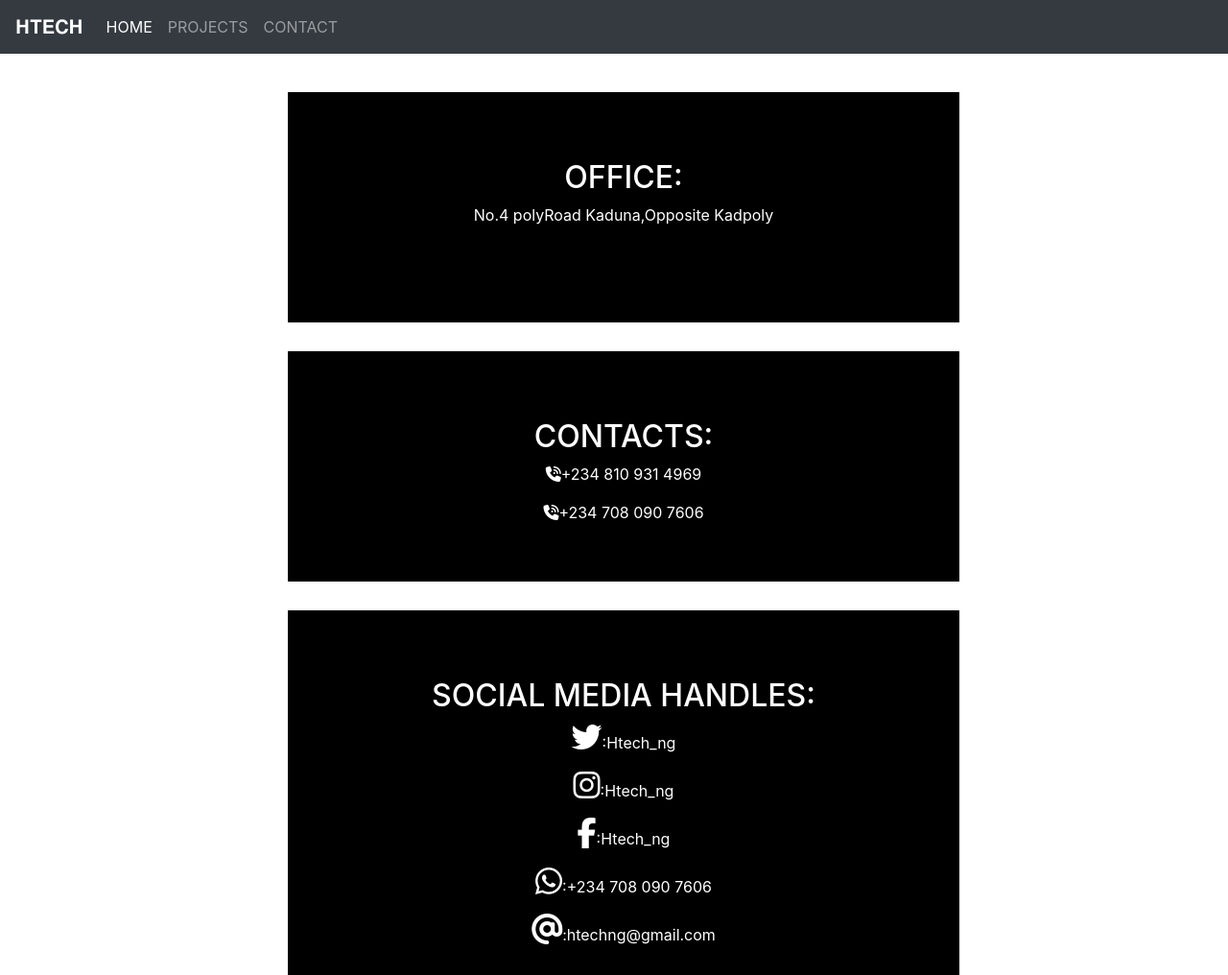
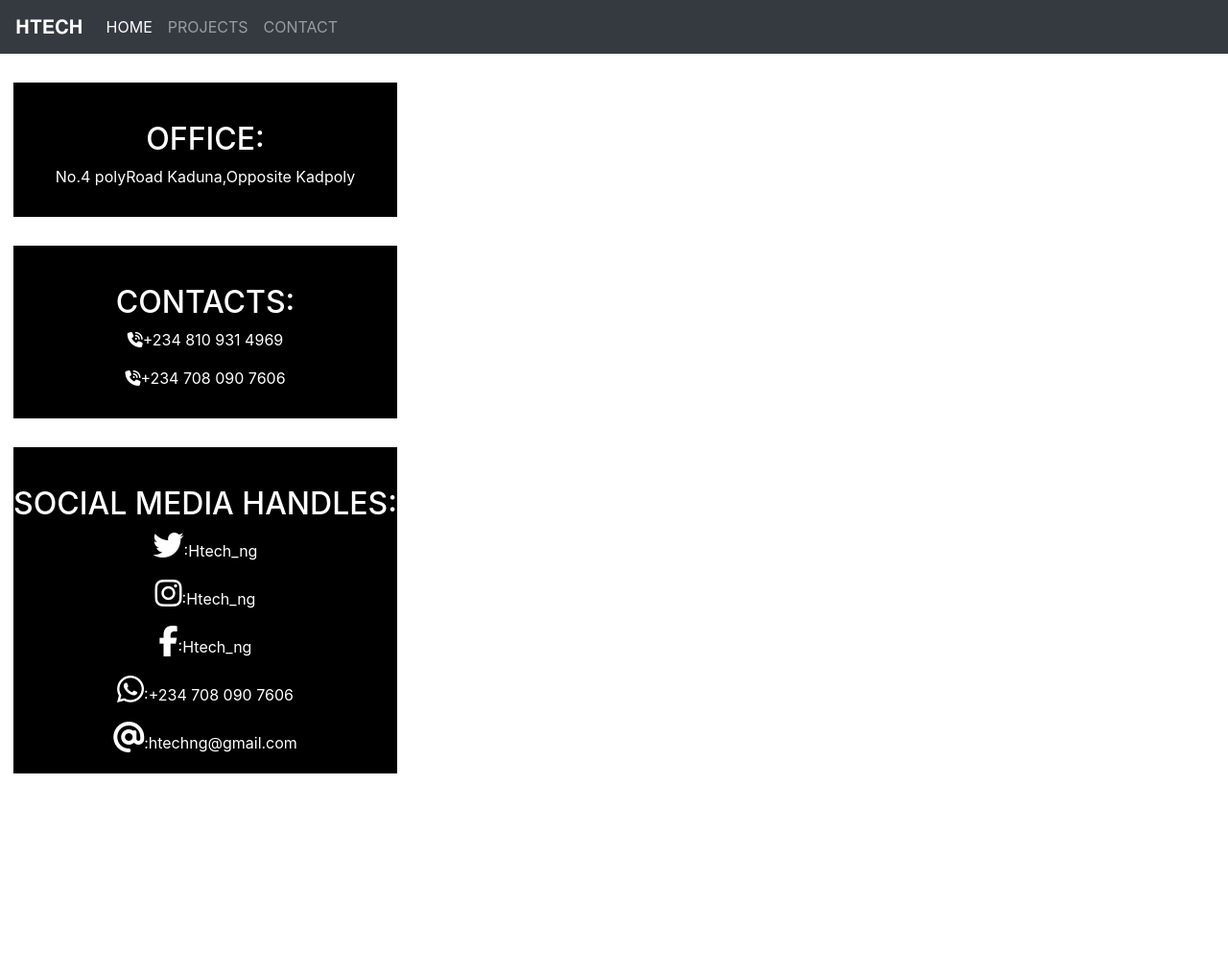
Before and after one commit to blackalbino01/Htech_ng, a plain HTML site: page contact.html in a window 1280 px wide. Shown: the whole page at 96% size. After the commit the page ends 876 px from the top, so only its background shows below. Drawn offline with nearby package versions, Linux system fonts and the light colour scheme.

Commit message:
Update contact.html

```diff
--- a/contact.html
+++ b/contact.html
@@ -25,44 +25,42 @@
       </div>
     </nav>
     <style type="text/css">
+.container{
+        display: block;
+        width : 100%;
+      }
       .office{
-        position: relative;
-        left: 300px;
-        top: 40px;
-        height: 240px;
-        width: 700px;
+        height: 140px;
+        width: 400px;
+        padding-top: 40px;
         background-color: black;
-        padding-top: 70px;
         color: white;
         text-align: center;
-        margin-bottom: 30px;
+        margin-left: 14px;
+        margin-top: 30px;
 
       }
       .contact{
-        position: relative;
-        left: 300px;
-        top: 40px;
-        height: 240px;
-        width: 700px;
+        height: 180px;
+        width: 400px;
+        padding-top: 40px;
         background-color: black;
-        padding-top: 70px;
         color: white;
         text-align: center;
-        margin-bottom: 30px;
-        justify-content: center;
+        margin-left: 14px;
+        margin-top: 30px;
       }
 
       .social{
-        position: relative;
-        left: 300px;
-        top: 40px;
-        height: 380px;
-        width: 700px;
+        height: 340px;
+        width: 400px;
+        padding-top: 40px;
         background-color: black;
         color: white;
-        padding-top: 70px;
         text-align: center;
-        margin-bottom: 30px;
+        margin-left: 14px;
+        margin-top: 30px;
+        margin-bottom: 70px;
       }
     </style>
     <div class="office">
```
